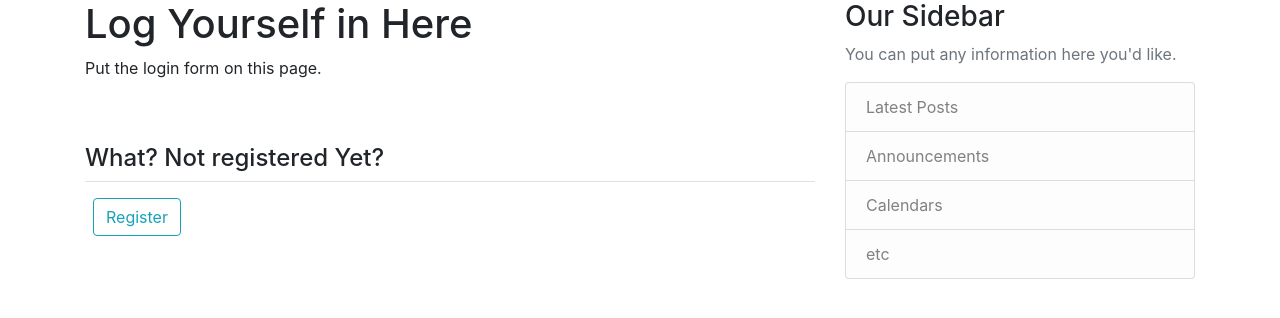
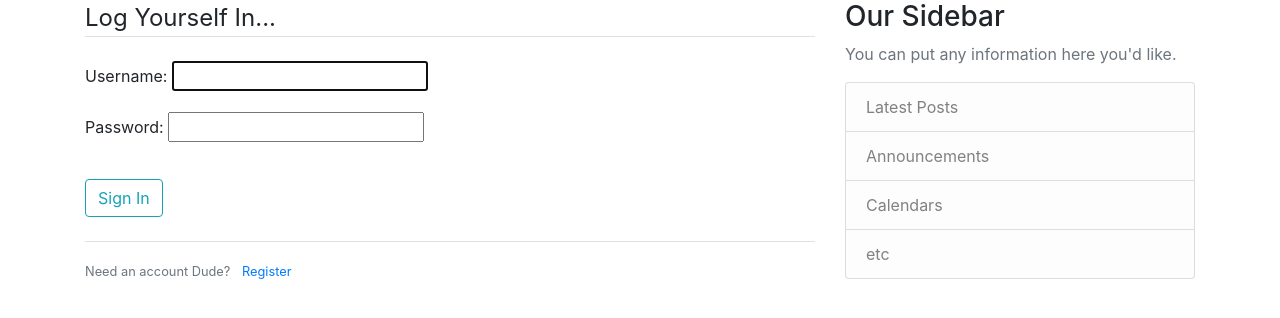
Before and after one commit to Spondycode/mybase-django, a Django app: page /login/ in a window 1280 px wide. Shown: the part 56-374 px from the top of the page. Run offline with Django 4.2, Linux system fonts and the light colour scheme; some libraries are stand-ins or nearby versions.

Commit message:
login and logout mostly done

```diff
--- a/djangowebsite/urls.py
+++ b/djangowebsite/urls.py
@@ -14,12 +14,14 @@ Including another URLconf
     2. Add a URL to urlpatterns:  path('blog/', include('blog.urls'))
 """
 from django.contrib import admin
+from django.contrib.auth import views as auth_views
 from django.urls import path, include
 from users import views as user_views
 
 urlpatterns = [
     path('admin/', admin.site.urls),
     path('register/', user_views.register, name='register'),
-    path('login/', user_views.login, name='login'),
+    path('login/', auth_views.LoginView.as_view(template_name='users/login.html'), name='login'),
+    path('logout/', auth_views.LogoutView.as_view(template_name='users/logout.html'), name='logout'),
     path('', include('main.urls')),
 ]
--- a/main/templates/main/home.html
+++ b/main/templates/main/home.html
@@ -4,6 +4,9 @@
 
 {% block content %}
 <h1>Home Page</h1>
+
+<h2>Hello {{ user }} - you are logged in</h2>
+
 <p>Lorem ipsum dolor sit amet, officia excepteur ex fugiat reprehenderit enim labore culpa sint ad nisi Lorem pariatur mollit ex esse exercitation amet. Nisi anim cupidatat excepteur officia. Reprehenderit nostrud nostrud ipsum Lorem est aliquip amet voluptate voluptate dolor minim nulla est proident. Nostrud officia pariatur ut officia. Sit irure elit esse ea nulla sunt ex occaecat reprehenderit commodo officia dolor Lorem duis laboris cupidatat officia voluptate. Culpa proident adipisicing id nulla nisi laboris ex in Lorem sunt duis officia eiusmod. Aliqua reprehenderit commodo ex non excepteur duis sunt velit enim. Voluptate laboris sint cupidatat ullamco ut ea consectetur et est culpa et culpa duis.</p>
 
 {% endblock %}
--- a/users/templates/users/login.html
+++ b/users/templates/users/login.html
@@ -3,13 +3,22 @@
 {% block title %}Login Page{% endblock %}
 
 {% block content %}
-<h1>Log Yourself in Here</h1>
-<p>Put the login form on this page.</p>
-<br/></br>
-<h4>What? Not registered Yet?</h4>
+    <div class="content-section">
+      <form method="POST">
+        {% csrf_token %}
+        <fieldset class="form-group">
+          <legend class="border-bottom mb-4"> Log Yourself In...</legend>
+          {{ form.as_p}}
+        </fieldset>
+        <div>
+          <button class="btn btn-outline-info mb-4" type="submit">Sign In </button>
+        </div>
+      </form>
       <div class="border-top pt-3">
         <small class="text-muted">
-           <a class="btn btn-outline-info ml-2" href="{% url 'register'  %}">Register</a>
+          Need an account Dude? <a class="ml-2 mb-4" href="{% url 'register'  %}">Register</a>
         </small>
       </div>
+    </div>
+
 {% endblock %}
--- a/users/templates/users/register.html
+++ b/users/templates/users/register.html
@@ -1,5 +1,4 @@
 {% extends 'main/base.html' %}
-{% load crispy_forms_tags %}
 
 {% block title %}Register{% endblock %}
 
@@ -10,7 +9,7 @@
         {% csrf_token %}
         <fieldset class="form-group">
           <legend class="border-bottom mb-4"> Join Today</legend>
-          {{ form.as_p }}
+          {{ form.as_p}}
         </fieldset>
         <div>
           <button class="btn btn-outline-info" type="submit">Submit </button>
@@ -18,7 +17,7 @@
       </form>
       <div class="border-top pt-3">
         <small class="text-muted">
-          Do you alread have an account Dude? <a class="ml-2" href="{% url 'login'  %}">To Log In</a>
+          Do you already have an account Dude? <a class="ml-2" href="{% url 'login'  %}">To Log In</a>
         </small>
       </div>
     </div>
--- a/users/views.py
+++ b/users/views.py
@@ -9,8 +9,8 @@ def register(request):
         if form.is_valid():
             form.save()
             username = form.cleaned_data.get('username')
-            messages.success(request, f'Account created for {username}!')
-            return redirect('home')
+            messages.success(request, f'Your account has been created {username}! Go and Log in')
+            return redirect('login')
     else:
         form = UserRegisterForm()
     return render(request, 'users/register.html', {'form': form})
```
Also changed, not shown: djangowebsite/settings.py (+7 -1 lines), users/forms.py (+12 -4 lines), db.sqlite3.
